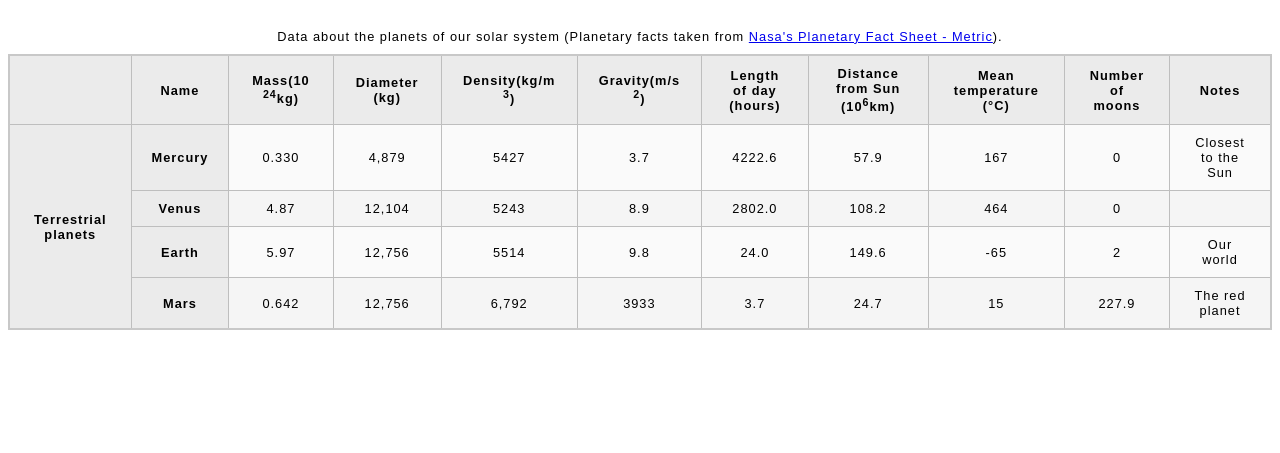
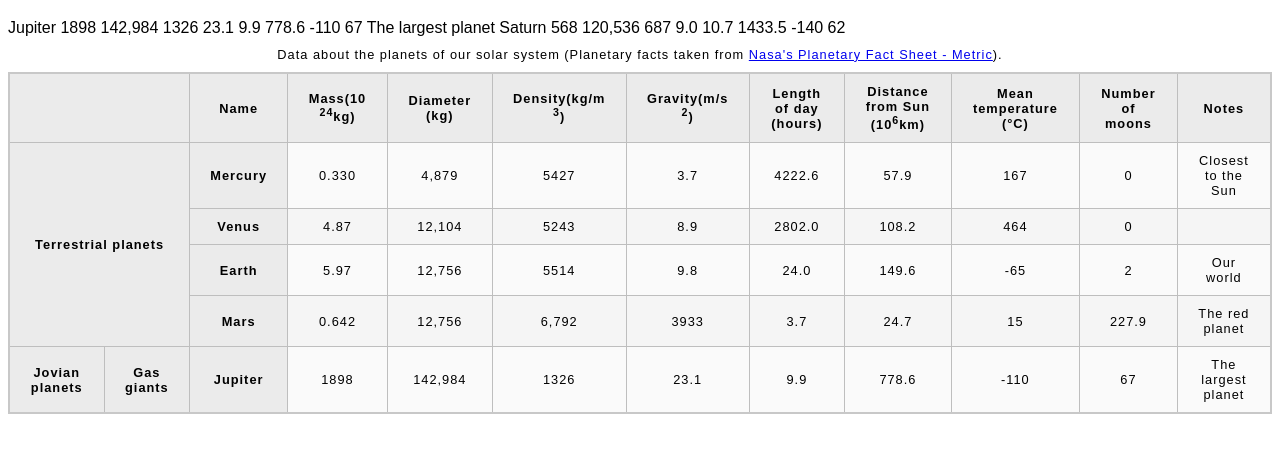
Before and after one commit to sazukeR/tables, a website: page blank-template.html in a window 1280 px wide. Shown: the part 61-514 px from the top of the page. Drawn offline with Linux system fonts and the light colour scheme.

Commit message:
Add row with two columns unifiqued

```diff
--- a/blank-template.html
+++ b/blank-template.html
@@ -11,7 +11,7 @@
     <table>
       <caption>Data about the planets of our solar system (Planetary facts taken from <a href="http://nssdc.gsfc.nasa.gov/planetary/factsheet/">Nasa's Planetary Fact Sheet - Metric</a>).</caption>
       <tr>
-        <th> </th>
+        <th colspan="2"> </th>
         <th>Name</th>
         <th>Mass(10 <sup>24</sup>kg)</th>
         <th>Diameter (kg)</th>
@@ -24,7 +24,7 @@
         <th>Notes</th>
       </tr>
       <tr>
-        <th rowspan="4">Terrestrial planets</th>
+        <th rowspan="4" colspan="2">Terrestrial planets</th>
         <th>Mercury</th>
         <td>0.330</td>
         <td>4,879</td>
@@ -72,6 +72,25 @@
         <td>227.9</td>
         <td>The red planet</td>
       </tr>
+      <tr>
+        <th>Jovian planets</th>
+        <th>Gas giants</th>
+        <th>Jupiter</th>
+        <td>1898</td>
+        <td>142,984</td>
+        <td>1326</td>
+        <td>23.1</td>
+        <td>9.9</td>
+        <td>778.6</td>
+        <td>-110</td>
+        <td>67</td>
+        <td>The largest planet</td>
+      </tr>
+
+
+
+Jupiter 1898 142,984 1326 23.1 9.9 778.6 -110 67 The largest planet
+Saturn 568 120,536 687 9.0 10.7 1433.5 -140 62
     </table>
   </body>
 </html>
```
